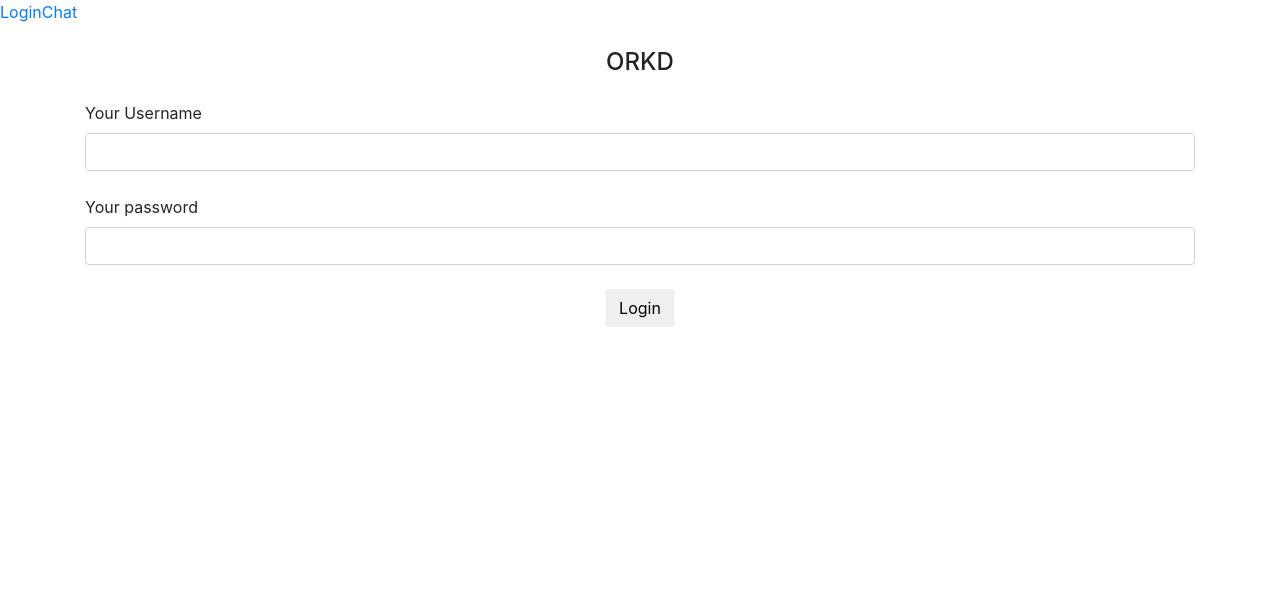
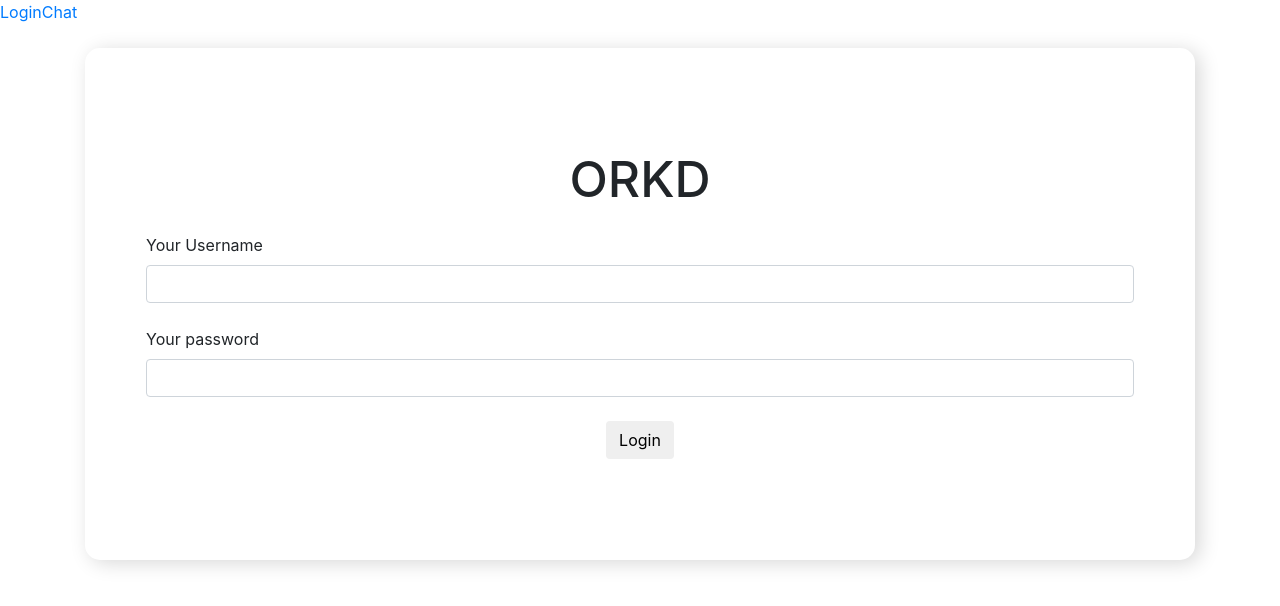
Before and after one commit to beemtny/G-Chat, a React (Create React App) app: page / in a window 1280 px wide. Shown: the top 606 px of the page. Built offline with nearby package versions, Linux system fonts and the light colour scheme.

Commit message:
increase shadow

```diff
--- a/src/App.css
+++ b/src/App.css
@@ -40,3 +40,10 @@
   font-size: 50px;
   padding: 8px 0px 8px 25px;
 }
+
+.login {
+  border: 1px solid rgba(128, 128, 128, 0);
+  border-radius: 15px;
+  box-shadow: 5px 3px 20px rgba(0, 0, 0, 0.158);
+  padding: 100px 60px 100px 60px;
+}
--- a/src/Login.js
+++ b/src/Login.js
@@ -1,13 +1,16 @@
 import React, { Component } from "react";
-import { MDBContainer, MDBRow, MDBCol, MDBBtn } from 'mdbreact';
+import { MDBContainer, MDBRow, MDBCol, MDBBtn } from "mdbreact";
+import "./App.css";
 
 const FormPage = () => {
   return (
-    <MDBContainer >
+    <MDBContainer>
       <MDBRow>
-        <MDBCol className="mt-4" >
-          <form>
-            <p className="h4 text-center mb-4">ORKD</p>
+        <MDBCol className="mt-4">
+          <form className="login">
+            <p className="h4 text-center mb-4" style={{ fontSize: "50px" }}>
+              ORKD
+            </p>
             <label htmlFor="Username" className="grey-text">
               Your Username
             </label>
@@ -26,7 +29,9 @@ const FormPage = () => {
               className="form-control"
             />
             <div className="text-center mt-4">
-              <MDBBtn color="indigo" type="submit">Login</MDBBtn>
+              <MDBBtn color="indigo" type="submit">
+                Login
+              </MDBBtn>
             </div>
           </form>
         </MDBCol>
```
